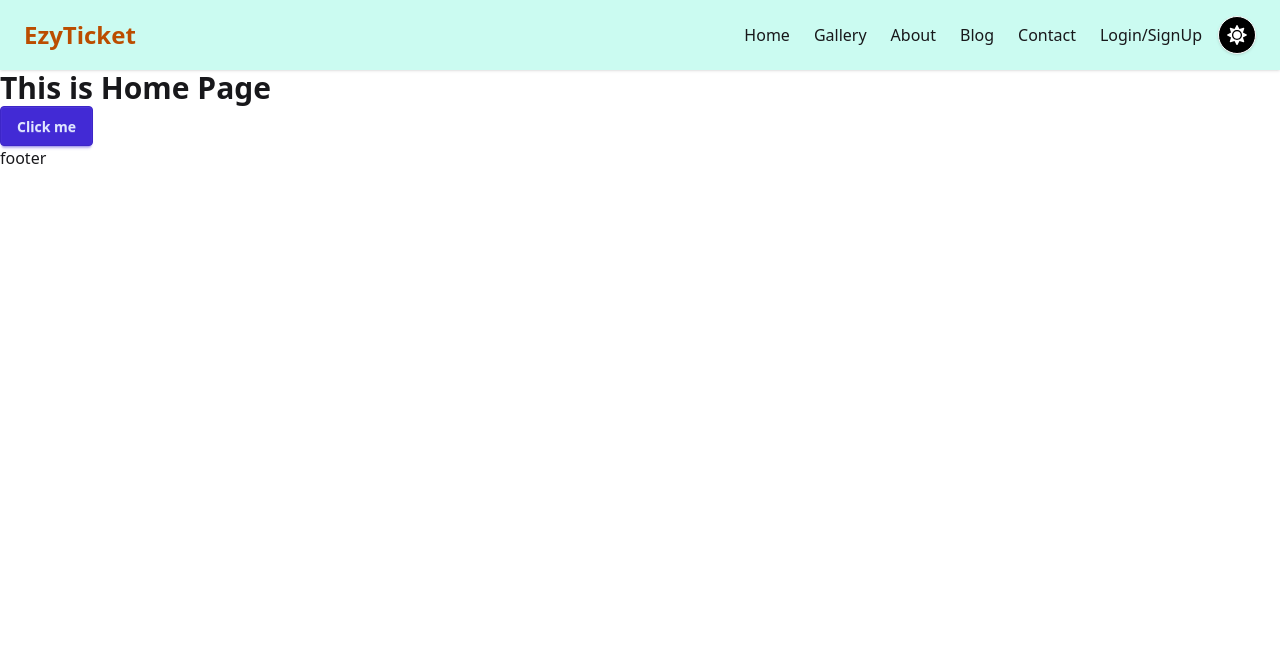
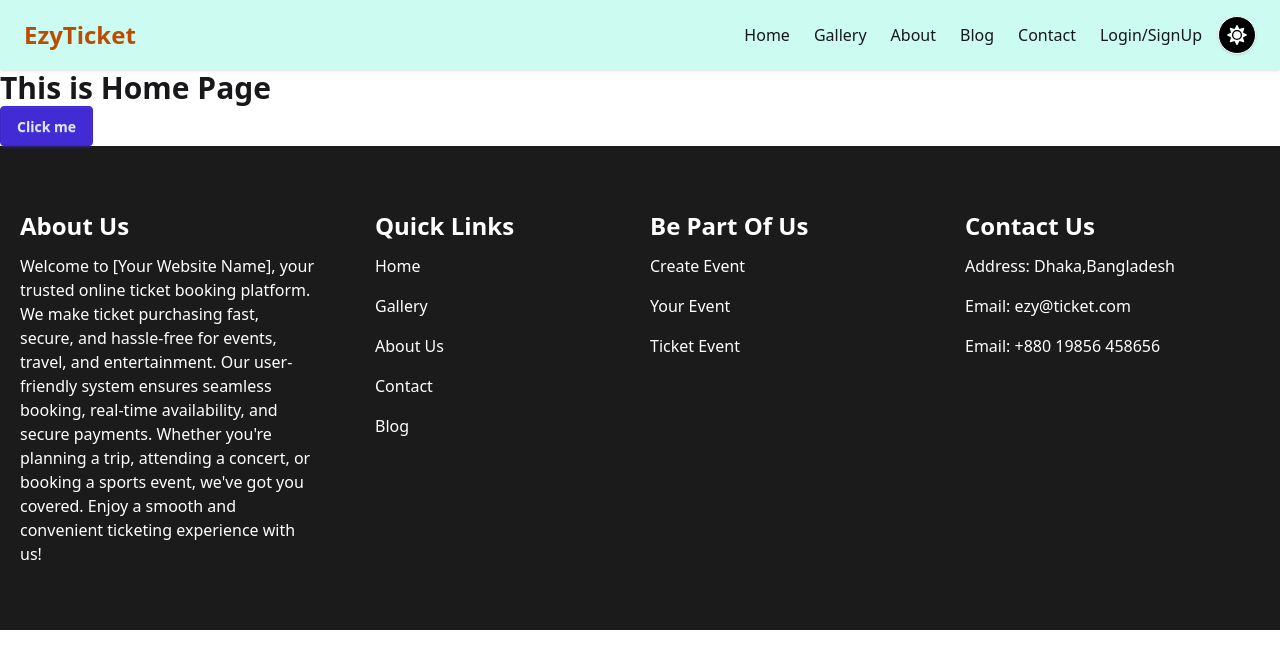
Before and after one commit to mazharul90007/ezy-ticket-client, a React (Vite) app: page / in a window 1280 px wide. Shown: the top 668 px of the page. Built offline with nearby package versions, Linux system fonts and the light colour scheme.

Commit message:
added footer section

```diff
--- a/src/Shared/Footer/Footer.jsx
+++ b/src/Shared/Footer/Footer.jsx
@@ -2,9 +2,86 @@ import { Link } from "react-router-dom"
 
 const Footer = () => {
 
+    const navLinks = [
+        {
+            name: "Home",
+            link: "/"
+        },
+        {
+            name: "Gallery",
+            link: "/gallery"
+        },
+        {
+            name: "About Us",
+            link: "/about"
+        },
+        {
+            name: "Contact",
+            link: "/contact"
+        },
+        {
+            name: "Blog",
+            link: "/blog"
+        },
+    ]
+
+    const partUsLinks = [
+        {
+            name: "Create Event",
+            path: "/event-create"
+        },
+        {
+            name: "Your Event",
+            path: "/your-event"
+        },
+        {
+            name: "Ticket Event",
+            path: "/ticket-event"
+        },
+
+    ]
+
+
+
 
     return (
-       <div>footer</div>
+        <footer className="grid grid-cols-1 md:grid-cols-2 lg:grid-cols-4 gap-5 md:gap-20 lg:gap-5 bg-[#1b1b1b] text-white py-16 px-5">
+            {/* about us */}
+            <div className="flex flex-col ">
+                <h1 className="text-2xl font-semibold mb-3">About Us</h1>
+                <p className="text-left">Welcome to [Your Website Name], your trusted online ticket booking platform. We make ticket purchasing fast, secure, and hassle-free for events, travel, and entertainment. Our user-friendly system ensures seamless booking, real-time availability, and secure payments. Whether you're planning a trip, attending a concert, or booking a sports event, we've got you covered. Enjoy a smooth and convenient ticketing experience with us!</p>
+            </div>
+            {/* nav links */}
+            <div className="flex flex-col  lg:pl-10">
+                <h1 className="text-2xl font-semibold mb-3">Quick Links</h1>
+                <div>
+                    <ul className="flex flex-col justify-center  gap-4">
+                        {
+                            navLinks.map((i, idx) => <li><Link to={i.path}>{i.name}</Link></li>)
+                        }
+                    </ul>
+                </div>
+            </div>
+            {/* Be Part of Us */}
+            <div className="flex flex-col ">
+                <h1 className="text-2xl font-semibold mb-3">Be Part Of Us</h1>
+                <ul className="flex flex-col justify-center  gap-4">
+                    {
+                        partUsLinks.map((i, idx) => <li><Link to={i.path}>{i.name}</Link></li>)
+                    }
+                </ul>
+            </div>
+            {/* Contact us */}
+            <div className="flex flex-col ">
+                <h1 className="text-2xl font-semibold mb-3">Contact Us</h1>
+                <ul className="flex flex-col justify-center  gap-4">
+                    <li><Link>Address: Dhaka,Bangladesh</Link></li>
+                    <li><Link>Email: ezy@ticket.com</Link></li>
+                    <li><Link>Email: +880 19856 458656</Link></li>
+                </ul>
+            </div>
+
+        </footer>
     )
 }
 
```
